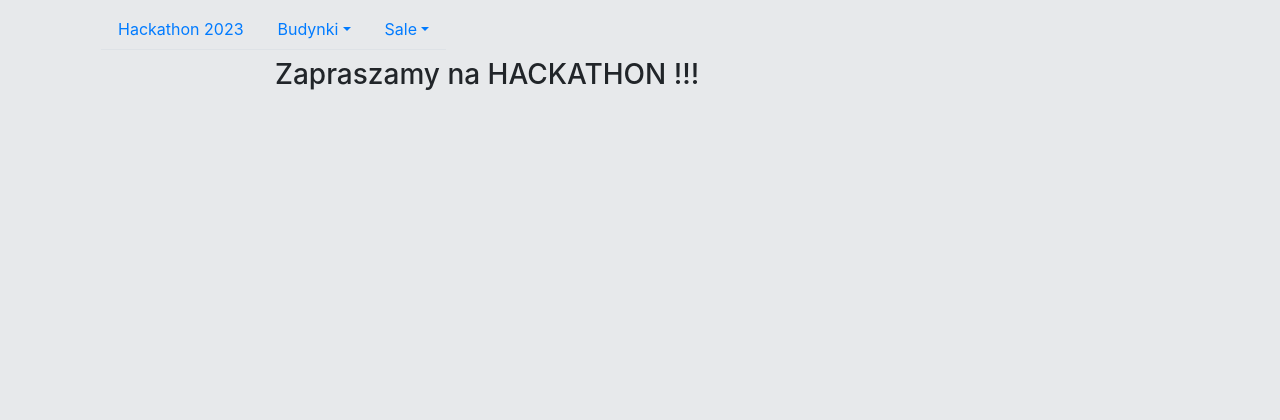
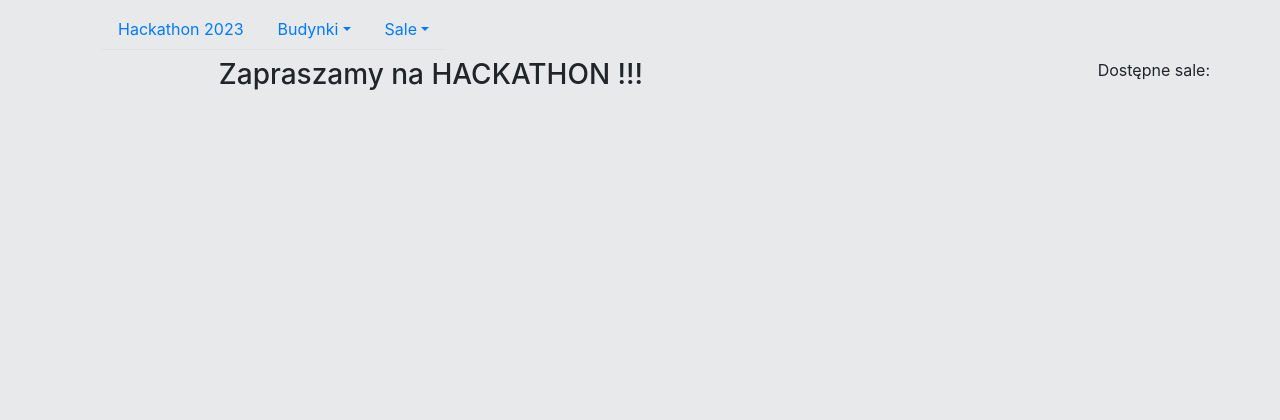
Before and after one commit to lkmiecik/room-booking, a Django app: page / in a window 1280 px wide. Shown: the top 420 px of the page. Run offline with Django 4.2, Linux system fonts and the light colour scheme; some libraries are stand-ins or nearby versions.

Commit message:
index.html changes

```diff
--- a/RoomBooking/templates/index.html
+++ b/RoomBooking/templates/index.html
@@ -6,6 +6,7 @@
         <h3>Zapraszamy na HACKATHON !!!</h3>
     </div>
     <div class="col"></div>
+    <p>Dostępne sale:</p>
 </div>
 
 
```
Also changed, not shown: RoomBooking/db.sqlite3.
